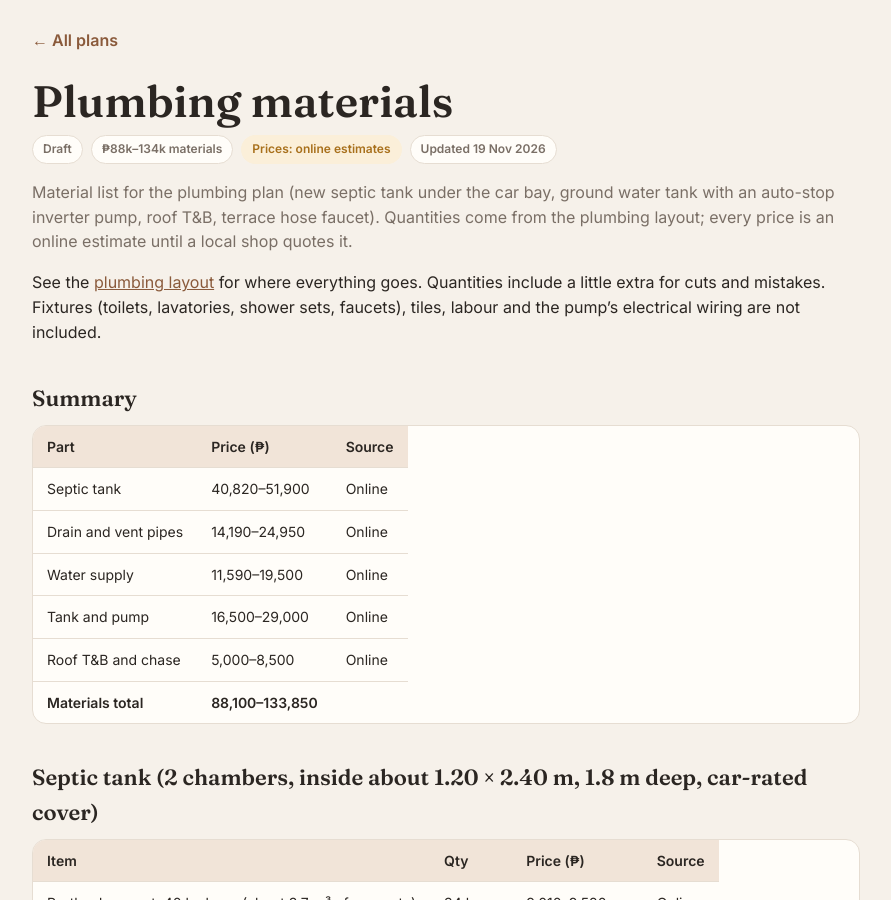
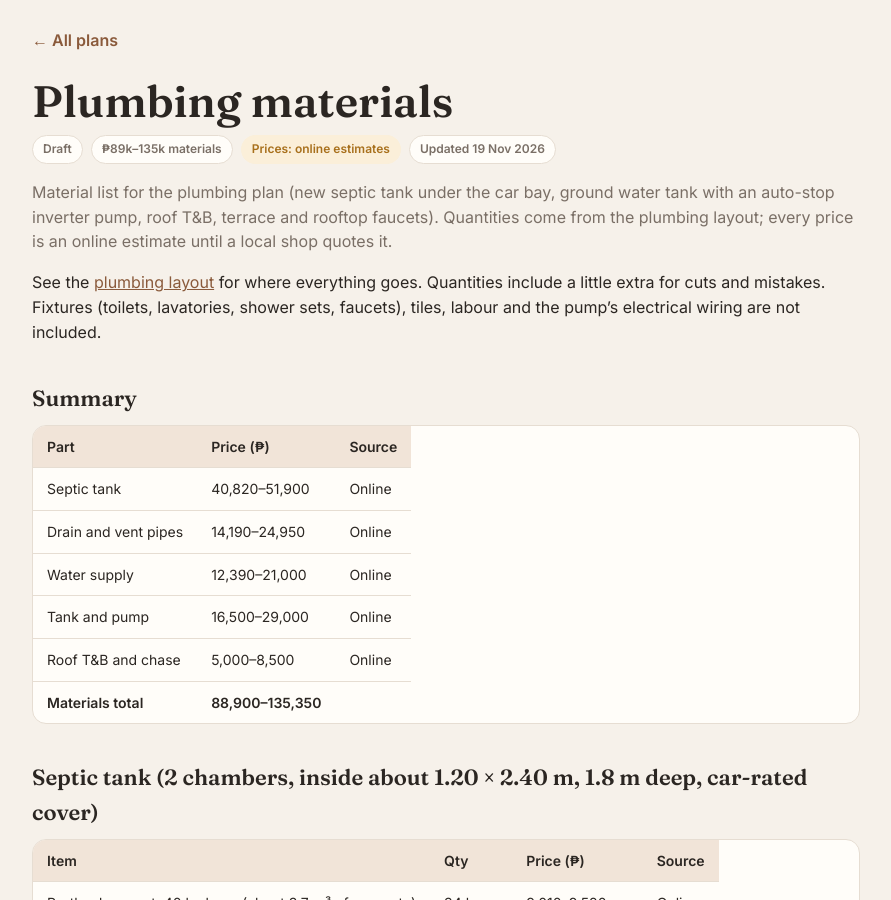
Before and after one commit to tatayotter/navarro-house, a Jekyll site: the page built from house/plumbing-materials.md, in a window 1280 px wide and 900 px high. Shown: the whole window, without its empty margins (194-1085 px from the left). Built offline with Jekyll 4.4.1, drawn with Linux system fonts in a browser that asks for light colours; some of the changed text lies outside the part shown.

Commit message:
Plumbing: rooftop outdoor faucet outside the roof T&B; costs updated
Co-Authored-By: Claude Opus 5.5 <noreply@anthropic.com>
Claude-Session: https://claude.ai/code/session_01RUWgCM9SbUoargYbTj1Viu

```diff
--- a/house/plumbing-materials.md
+++ b/house/plumbing-materials.md
@@ -1,10 +1,10 @@
 ---
 title: Plumbing materials
 status: Draft
-cost: "₱88k–134k materials"
+cost: "₱89k–135k materials"
 price_source: online
 updated: 19 Nov 2026
-summary: Material list for the plumbing plan (new septic tank under the car bay, ground water tank with an auto-stop inverter pump, roof T&B, terrace hose faucet). Quantities come from the plumbing layout; every price is an online estimate until a local shop quotes it.
+summary: Material list for the plumbing plan (new septic tank under the car bay, ground water tank with an auto-stop inverter pump, roof T&B, terrace and rooftop faucets). Quantities come from the plumbing layout; every price is an online estimate until a local shop quotes it.
 ---
 
 See the [plumbing layout](plumbing-layout-v1.html) for where everything goes. Quantities include a little extra for cuts and mistakes. Fixtures (toilets, lavatories, shower sets, faucets), tiles, labour and the pump's electrical wiring are not included.
@@ -15,10 +15,10 @@ See the [plumbing layout](plumbing-layout-v1.html) for where everything goes. Qu
 |---|---|---|
 | Septic tank | 40,820–51,900 | Online |
 | Drain and vent pipes | 14,190–24,950 | Online |
-| Water supply | 11,590–19,500 | Online |
+| Water supply | 12,390–21,000 | Online |
 | Tank and pump | 16,500–29,000 | Online |
 | Roof T&B and chase | 5,000–8,500 | Online |
-| **Materials total** | **88,100–133,850** | |
+| **Materials total** | **88,900–135,350** | |
 
 ## Septic tank (2 chambers, inside about 1.20 × 2.40 m, 1.8 m deep, car-rated cover)
 
@@ -70,8 +70,9 @@ See the [plumbing layout](plumbing-layout-v1.html) for where everything goes. Qu
 | Terrace hose faucet: PPR 20 mm × 4 m (car bay ceiling + up through the slab, about 7 m) | 2 lengths | 440–600 | Online |
 | Terrace hose faucet: fittings, sealed sleeve for the small slab core | lot | 300–500 | Online |
 | Terrace hose faucet: ½″ hose bib with vacuum breaker + shut-off valve | 1 set | 600–1,100 | Online |
+| Rooftop outdoor faucet: ½″ hose bib with vacuum breaker, shut-off valve, short PPR + fittings through the T&B wall | 1 set | 800–1,500 | Online |
 | Pipe clips, Teflon tape | lot | 400–700 | Online |
-| **Subtotal** | | **11,590–19,500** | |
+| **Subtotal** | | **12,390–21,000** | |
 
 ## Tank and pump (car bay, auto-stop)
 
--- a/index.html
+++ b/index.html
@@ -121,7 +121,7 @@ footer a{color:var(--accent);font-weight:500}
     </a>
     <a class="card mini" href="house/plumbing-materials.html">
       <div class="ico"><svg viewBox="0 0 24 24" fill="none" stroke="currentColor" stroke-width="1.8" stroke-linejoin="round"><path d="M9 6h11M9 12h11M9 18h11M4 6h.01M4 12h.01M4 18h.01"/></svg></div>
-      <div class="card-txt"><h3>Plumbing materials</h3><p>Pipes, septic, tank, pump: ₱88k–134k</p></div><span class="arrow">›</span>
+      <div class="card-txt"><h3>Plumbing materials</h3><p>Pipes, septic, tank, pump: ₱89k–135k</p></div><span class="arrow">›</span>
     </a>
     <a class="card mini" href="house/glass-aluminium.html">
       <div class="ico"><svg viewBox="0 0 24 24" fill="none" stroke="currentColor" stroke-width="1.8" stroke-linejoin="round"><rect x="4" y="3" width="16" height="18" rx="1"/><path d="M12 3v18M4 12h16"/></svg></div>
@@ -139,7 +139,7 @@ footer a{color:var(--accent);font-weight:500}
     <div class="st"><span class="pill p-wait">Measuring</span><div><b>Front gate</b><span class="d">Roll-up car shutter plus a small door. Waiting on final measurements.</span></div></div>
     <a class="st" href="house/electrical-materials.html"><span class="pill p-wait">For checking</span><div><b>Electrical wiring</b><span class="d">Whole-house plan drafted: 20 ceiling lights, 32 outlets, 12 smart switch plates. Materials about ₱113k to ₱179k (online estimate). The electrician will check it.</span></div><span class="arrow">›</span></a>
     <a class="st" href="house/glass-aluminium.html"><span class="pill p-wait">Measuring</span><div><b>Glass and aluminium</b><span class="d">All windows and sliding doors in one list for supplier quotes. Terrace jalousie now 6 bays. About ₱118k–185k (online estimate). Sizes to be measured on site.</span></div><span class="arrow">›</span></a>
-    <a class="st" href="house/plumbing-materials.html"><span class="pill p-wait">Draft</span><div><b>Plumbing</b><span class="d">Decided: our own new septic tank under the car bay (the old one is shared with the neighbours). Water tank in the car bay with a quiet pump that stops when no tap is open. Hose faucet on the terrace. Materials about ₱88k–134k (online estimate).</span></div><span class="arrow">›</span></a>
+    <a class="st" href="house/plumbing-materials.html"><span class="pill p-wait">Draft</span><div><b>Plumbing</b><span class="d">Decided: our own new septic tank under the car bay (the old one is shared with the neighbours). Water tank in the car bay with a quiet pump that stops when no tap is open. Hose faucets on the terrace and rooftop. Materials about ₱89k–135k (online estimate).</span></div><span class="arrow">›</span></a>
     <a class="st" href="rooms/master-bedroom.html"><span class="pill p-done">Planned</span><div><b>Master bedroom</b><span class="d">Plan and costing done, about ₱167k with buffer (online estimate).</span></div><span class="arrow">›</span></a>
     <a class="st" href="rooms/living-room.html"><span class="pill p-done">Planned</span><div><b>Living room</b><span class="d">Design and cost estimate done, ₱228k to ₱370k (online estimate).</span></div><span class="arrow">›</span></a>
   </div>
@@ -167,7 +167,7 @@ footer a{color:var(--accent);font-weight:500}
     <div class="cr"><div class="what">Master bedroom<span class="src s-online">Online estimate</span><small>Materials, with 10% buffer</small></div><div class="amt">≈ ₱167k</div></div>
     <div class="cr"><div class="what">Living room<span class="src s-online">Online estimate</span><small>Slider and carpentry quotes still to get</small></div><div class="amt">₱228k–370k</div></div>
     <div class="cr"><div class="what">Rooftop room<span class="src s-online">Online estimate</span><small>Insulated steel-and-Hardiflex walls, floor, ceiling, doors, T&amp;B finishes, with 10% buffer</small></div><div class="amt">₱208k–348k</div></div>
-    <div class="cr"><div class="what">Plumbing and new septic tank<span class="src s-online">Online estimate</span><small>Materials ₱88k–134k plus labour; before fixtures and tiles</small></div><div class="amt">₱121k–194k</div></div>
+    <div class="cr"><div class="what">Plumbing and new septic tank<span class="src s-online">Online estimate</span><small>Materials ₱89k–135k plus labour; before fixtures and tiles</small></div><div class="amt">₱122k–195k</div></div>
   </div>
   <p class="note">The stair total so far is ₱33,284 against a ₱35,000 budget. When a local quote comes in, its label changes to Local.</p>
 </section>
```
Also changed, not shown: other parts of house/plumbing-materials.md (+1 -1 lines), house/plumbing-layout-v1.html (+7 -3 lines).
